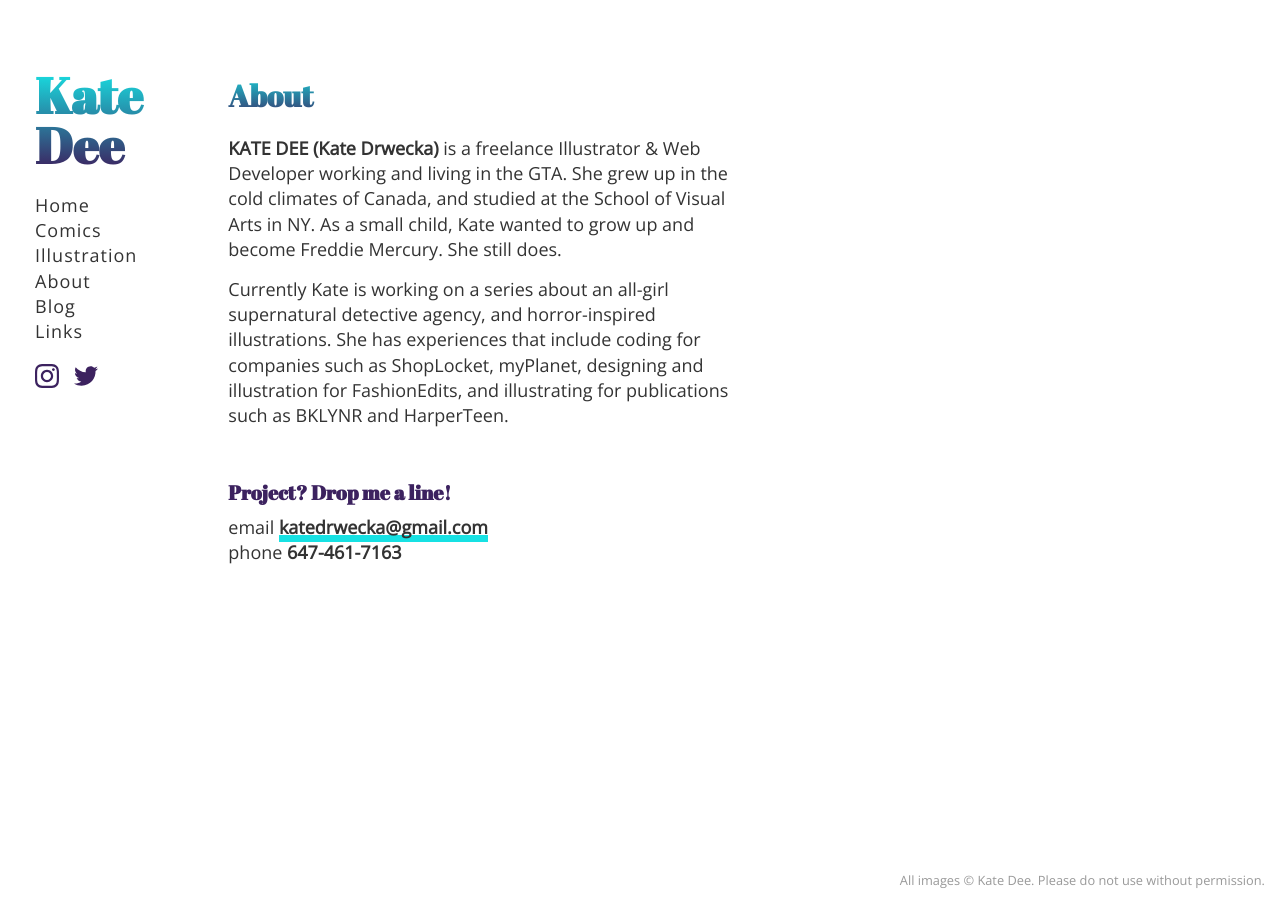
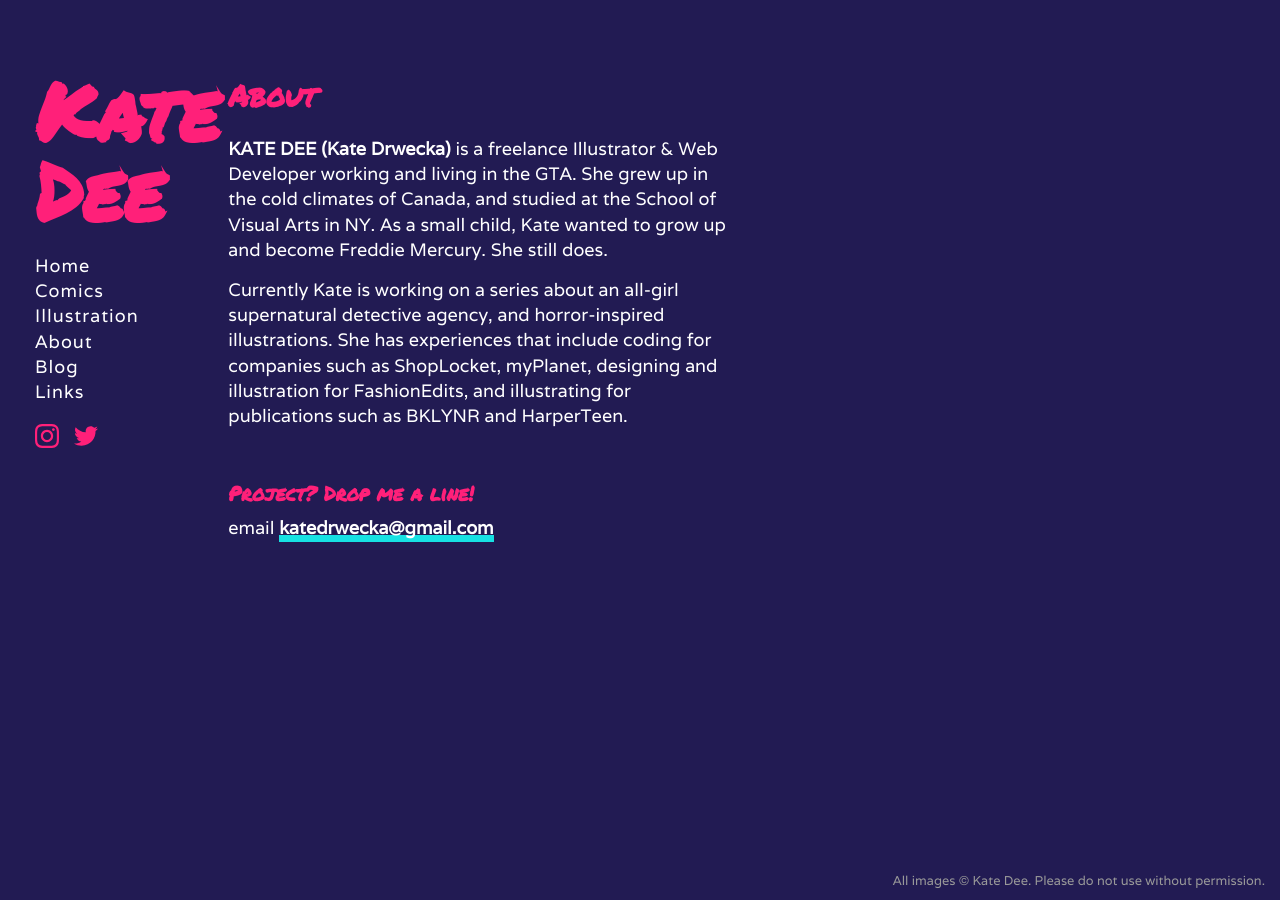
Before and after one commit to katedee/katedee-cms, a Jekyll site: the page built from about.md, in a window 1280 px wide. Built offline with Jekyll 4.4.1, drawn with Linux system fonts in a browser that asks for light colours; a script that is not in the unit is left out.

Commit message:
update colours and fonts

```diff
--- a/_layouts/default.html
+++ b/_layouts/default.html
@@ -9,9 +9,12 @@
       <script src="http://html5shiv.googlecode.com/svn/trunk/html5.js"></script>
     <![endif]-->
     <link rel='shortcut icon' type='image/x-icon' href='/images/favicon.ico' />
-    <link href="https://fonts.googleapis.com/css?family=Abril+Fatface|Comfortaa:400,700|Open+Sans:300,400,400i" rel="stylesheet">
+    <link rel="preconnect" href="https://fonts.googleapis.com">
+    <link rel="preconnect" href="https://fonts.gstatic.com" crossorigin>
+    <link href="https://fonts.googleapis.com/css2?family=Permanent+Marker&family=Varela&display=swap" rel="stylesheet">
     <link rel="stylesheet" type="text/css" href="{{ site.baseurl }}/style.css" />
     <link rel="alternate" type="application/rss+xml" title="{{ site.name }} - {{ site.description }}" href="{{ site.baseurl }}/feed.xml" />
+    <script src="{{ " /js/jquery-1.11.0.js " }}"></script>
     <script src="https://identity.netlify.com/v1/netlify-identity-widget.js"></script>
 
     <!-- Created with Jekyll Now - http://github.com/barryclark/jekyll-now -->
--- a/_sass/_variables.scss
+++ b/_sass/_variables.scss
@@ -10,6 +10,9 @@ $purple: #3C225F;
 $salmon: #F2A99F;
 $salmon-dark: darken($salmon, 20);
 
+$darkblue: #221B53;
+$pink: #FF2079;
+
 $blue: $teal;
 
 // Grays
@@ -21,19 +24,14 @@ $lightGray: #eee;
 $white: #fff;
 
 // Font stacks
-$helvetica: Helvetica, Arial, sans-serif;
-$helveticaNeue: "Helvetica Neue", Helvetica, Arial, sans-serif;
-$georgia: Georgia, serif;
+$marker: 'Permanent Marker', cursive;
+$varela: 'Varela', sans-serif;
 
-$comforta: 'Comfortaa', cursive, serif;
-$open-sans: 'Open Sans', Helvetica, Arial, sans-serif;
-$abril: 'Abril Fatface', cursive, serif;
-
-$headings: $abril;
+$headings: $marker;
 
 $selection-color: $teal;
 $link-color: $teal;
-$icons-color: $purple;
+$icons-color: $pink;
 
 $gradient-1: $purple;
 $gradient-2: $teal;
--- a/about.md
+++ b/about.md
@@ -11,4 +11,3 @@ She has experiences that include coding for companies such as ShopLocket, myPlan
 
 ### Project? Drop me a line!
 email **[katedrwecka@gmail.com](mailto:katedrwecka@gmail.com)**
-phone **647-461-7163**
--- a/style.scss
+++ b/style.scss
@@ -37,9 +37,9 @@ html {
 }
 
 body {
-	background: $white;
-  font: 18px/1.4 $open-sans;
-  color: $darkGray;
+	background: $darkblue;
+  font: 18px/1.4 $varela;
+  color: $white;
   min-height: 100%;
   position: relative;
 }
@@ -50,7 +50,7 @@ body {
 
 h1, h2, h3, h4, h5, h6 {
   font-family: $headings;
-  color: $purple;
+  color: $pink;
   font-weight: bold;
 
   line-height: 1.4;
@@ -91,7 +91,7 @@ p {
 }
 
 a {
-  color: $darkGray;
+  color: $white;
   text-decoration: none;
 	cursor: pointer;
 }
@@ -164,11 +164,16 @@ img {
   margin-top:0;
 
   @include sm-and-up {
-    max-width:150px;
-    font-size: 50px;
+    max-width: 200px;
+    font-size: 60px;
     margin-top:3.125rem;
     margin-left: 20px;
     display: block;
+  }
+
+  @include lg-and-up {
+    max-width: 200px;
+    font-size: 80px;
   }
 }
 
@@ -188,7 +193,7 @@ nav {
 
   a {
     margin: 0 10px;
-    color: $darkGray;
+    color: $white;
     font-weight: 300;
     letter-spacing: 1px;
 
@@ -218,12 +223,6 @@ nav {
       background: $link-color;
     }
   }
-}
-
- .heading--gradient {
-    background: -webkit-linear-gradient(bottom, $gradient-1, $gradient-2);
-    -webkit-background-clip: text;
-    -webkit-text-fill-color: transparent;
 }
 
 .grid-item {
```
